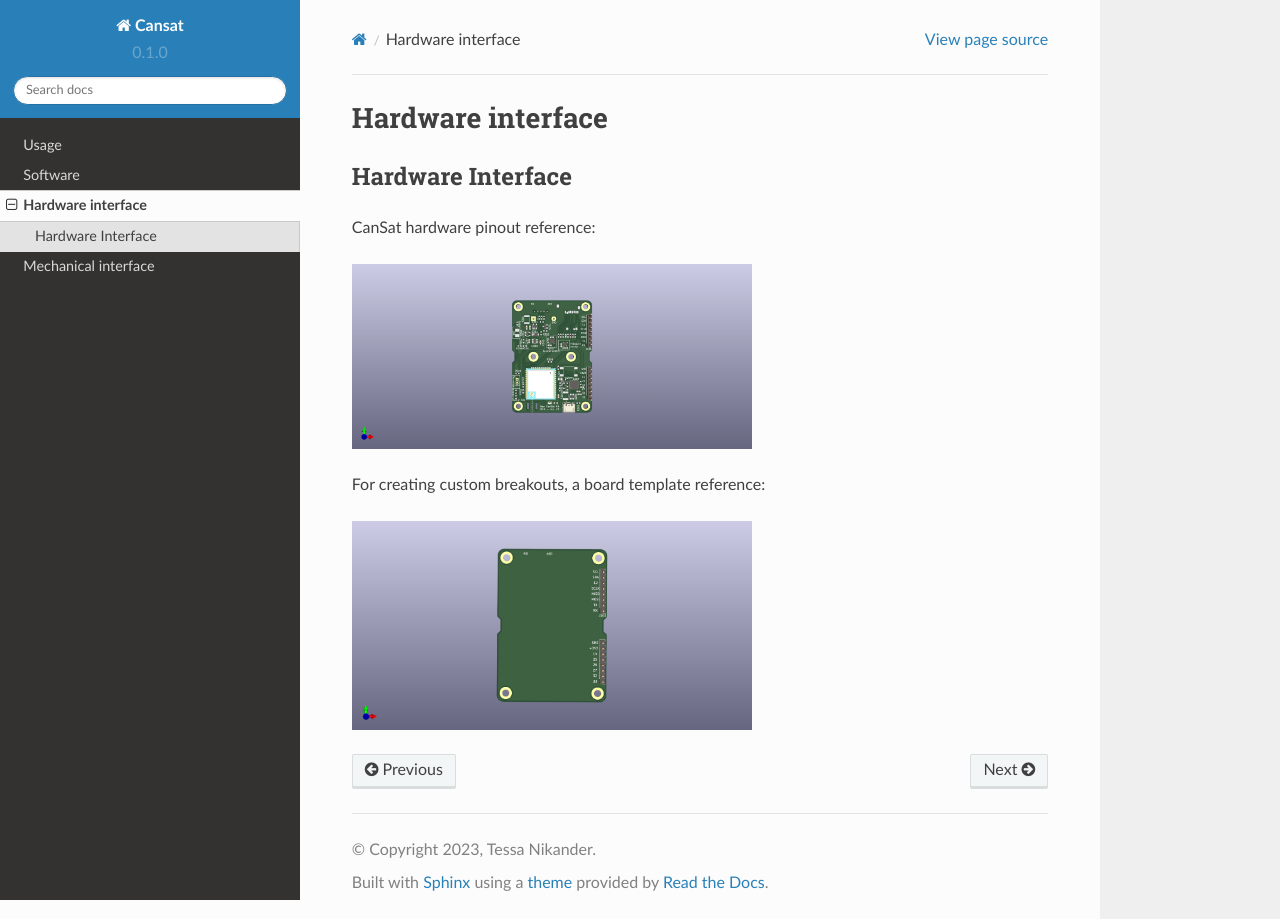
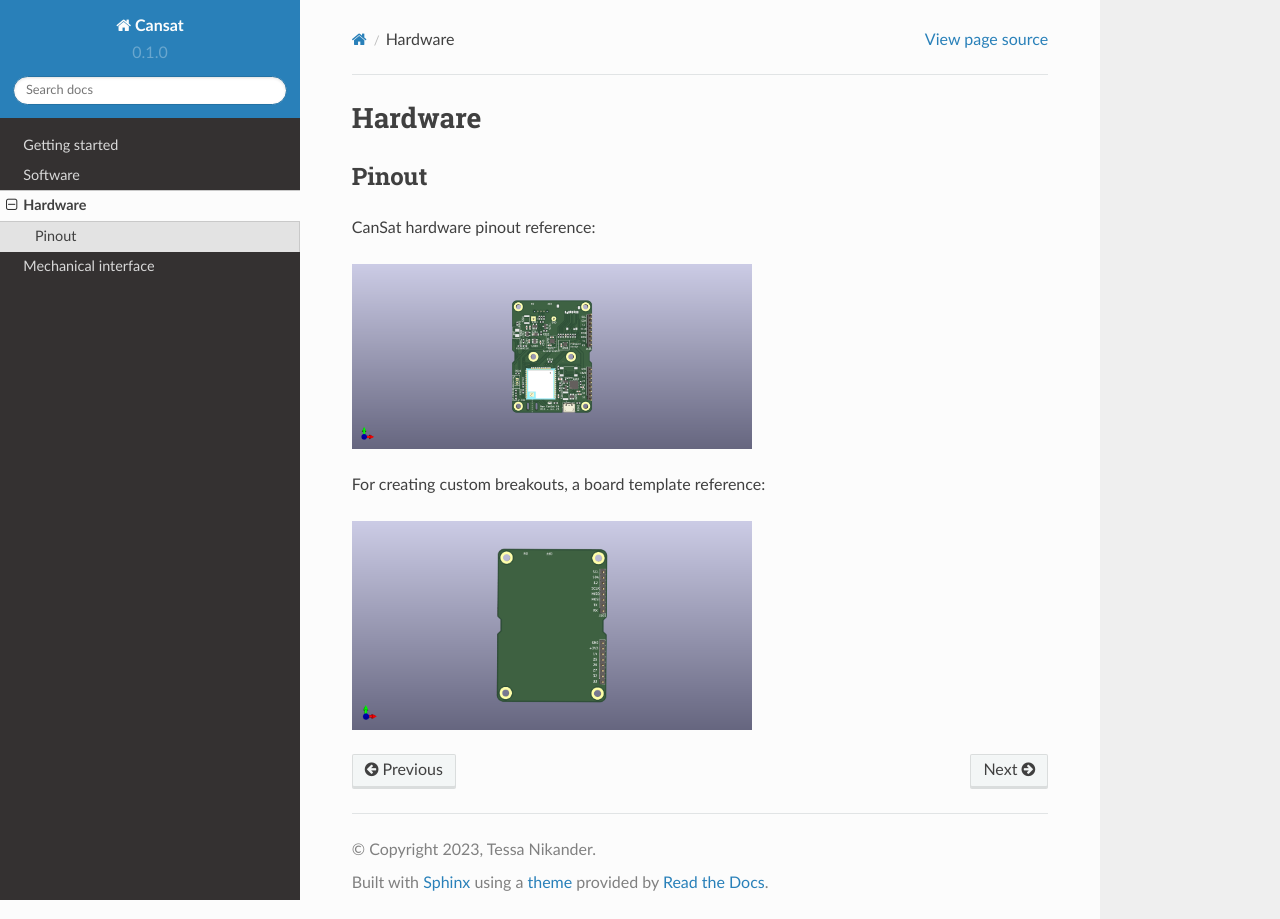
Before and after one commit to nikandt/cansat, a Sphinx documentation site: the page built from docs/source/hardware.rst, in a window 1280 px wide. Built offline with Sphinx 7.4.7 and the Read the Docs theme 2.0.0, drawn with Linux system fonts in a browser that asks for light colours.

Commit message:
Update document structure; change introduction reference

```diff
--- a/docs/source/hardware.rst
+++ b/docs/source/hardware.rst
@@ -1,11 +1,11 @@
-Hardware interface
-==================
+Hardware
+========
 
-.. _hardware_interface:
+.. _Pinout:
 
 
-Hardware Interface
-------------------
+Pinout
+------
 
 CanSat hardware pinout reference:
 
--- a/docs/source/index.rst
+++ b/docs/source/index.rst
@@ -17,7 +17,7 @@ Contents
 
 .. toctree::
 
-   usage
+   getting_started
    software
    hardware
    mechanical
--- a/docs/source/mechanical.rst
+++ b/docs/source/mechanical.rst
@@ -1,11 +1,6 @@
 Mechanical interface
 ====================
 
-.. _mechanical_interface:
-
-
-Mechanical Interface
----------------------
 
 .. image:: images/board_dimensions.png
   :width: 400
```
Also changed, not shown: docs/source/getting_started.rst (renamed from docs/source/usage.rst, +11 -14 lines).
